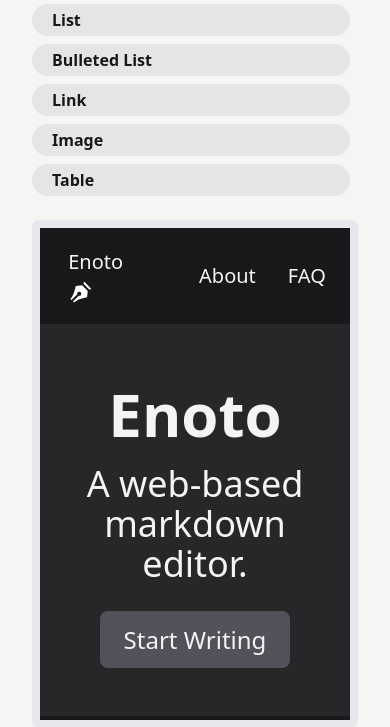
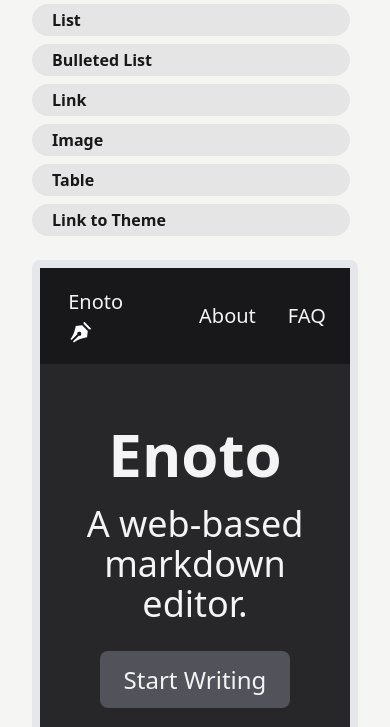
Before and after one commit to tsdenouden/enoto-markdown, a Flask app: template templates/editor.html in a window 390 px wide. Shown: the part 284-1011 px from the top of the page. Run offline with Flask 2, Linux system fonts and the light colour scheme; the template is opened without the code that fills it: most values are stand-ins (such as "Sample title", 1, 10 or a date in 2020); style sheets or scripts are compiled from the project's sources; some libraries are stand-ins or nearby versions.

Commit message:
Add Theme Linking to Editor

```diff
--- a/templates/editor.html
+++ b/templates/editor.html
@@ -54,6 +54,11 @@
             <div onclick="insert('table')" class="bg-neutral-200 items-center font-bold rounded-full px-5 py-1 mr-2 mb-2 md:mb-0
             hover:bg-neutral-300 transition ease-in-out duration-300">
                 Table
+            </div>
+
+            <div onclick="insert('theme')" class="bg-neutral-200 items-center font-bold rounded-full px-5 py-1 mr-2 mb-2 md:mb-0
+            hover:bg-neutral-300 transition ease-in-out duration-300">
+                Link to Theme
             </div>
         </div>
     </div>
@@ -398,6 +403,17 @@
                         Content Cell  | Content Cell   | Content Cell
                         Content Cell  | Content Cell   | Content Cell`;
                 break;
+
+            case 'theme':
+                cookies = document.cookie
+                    .split(';')
+                    .map(cookie => cookie.split('='))
+                    .reduce((accumulator, [key,value]) =>
+                    ({ ...accumulator, [key.trim()]: decodeURIComponent(value) }),
+                    {});
+                md_file_id = cookies.md_file;
+                value = '\n\n' + '<!-- Link to Theme: --> \n' + '<link rel="stylesheet" href="' + md_file_id + '.css' + '">' + '\n\n';
+                break;
         }
 
         text_editor.value += value;
```
